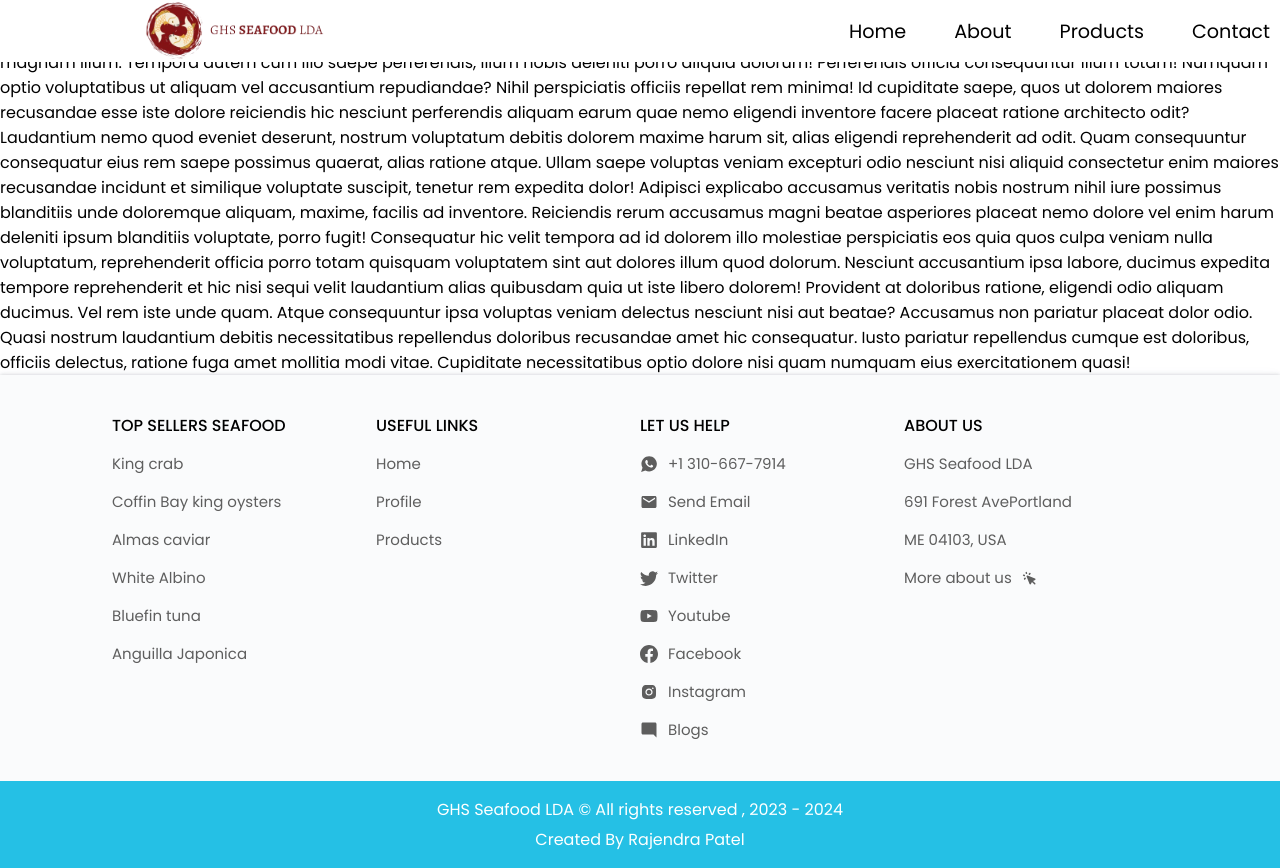
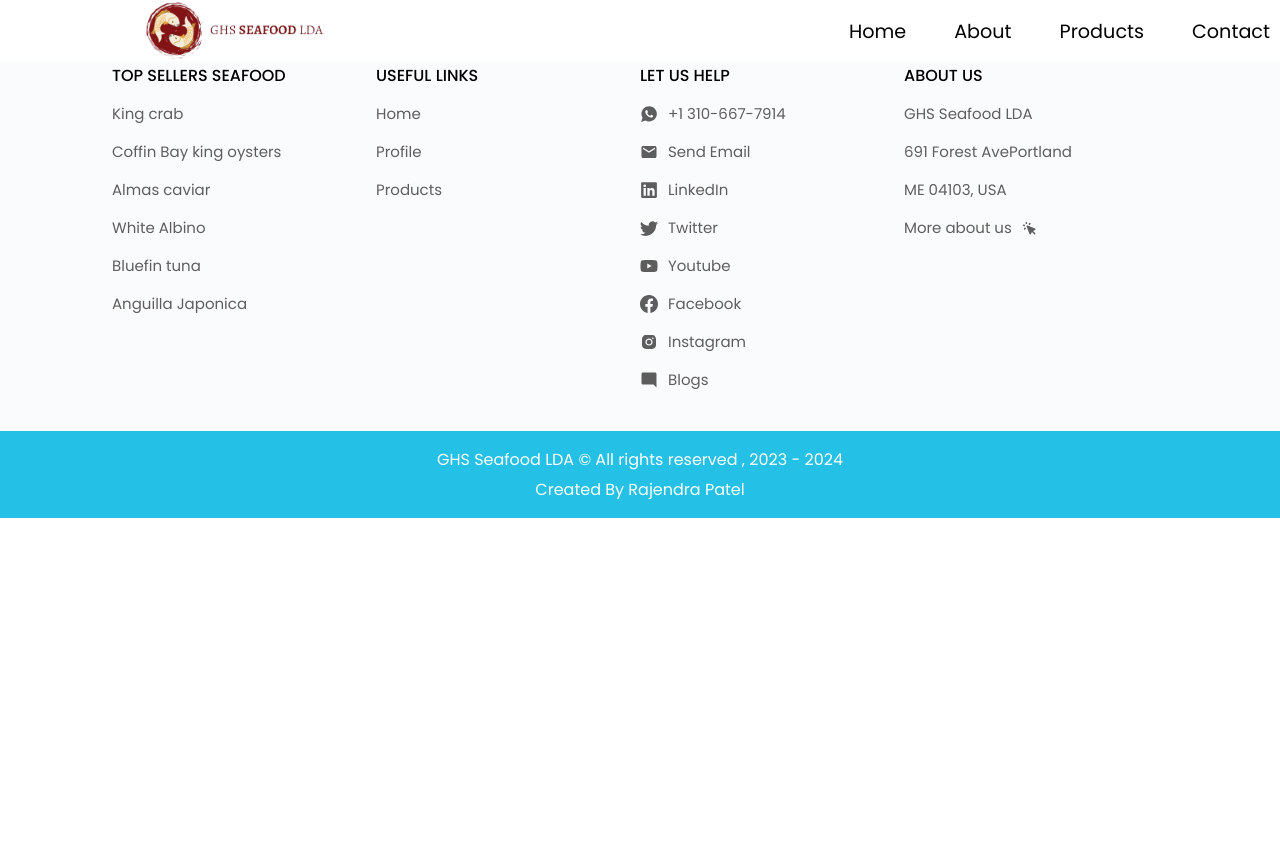
Before and after one commit to centauricoder01/see-food-website, a React (Create React App) app in the folder fishshop/: page /product/1 in a window 1280 px wide. After the commit the page ends 800 px from the top, so only its background shows below. Built offline with nearby package versions, Linux system fonts and the light colour scheme.

Commit message:
Single product page data fixing done

```diff
--- a/fishshop/src/Pages/Product/Product.jsx
+++ b/fishshop/src/Pages/Product/Product.jsx
@@ -10,87 +10,88 @@
         <SingleItem
           Image={require("../../Assets/Product-img/Abalone/1.jpg")}
           title="Abalone"
-          location="/product/product1"
+          location="/product/product8"
         />
-        <SingleItem
-          Image={require("../../Assets/Product-img/Almas_caviar/1.jpg")}
-          title="Almas caviar"
-          location="/product/product2"
-        />
+
         <SingleItem
           Image={require("../../Assets/Product-img/Anguilla_Australis/1.jpg")}
           title="Anguilla Australis"
-          location="/product/product3"
+          location="/product/product4"
         />
         <SingleItem
           Image={require("../../Assets/Product-img/Anguilla_Japonica/1.jpg")}
           title="Anguilla Japonica"
-          location="/product/product4"
+          location="/product/product1"
         />
         <SingleItem
           Image={require("../../Assets/Product-img/Anguilla_anguilla/1.jpg")}
           title="Anguilla anguilla"
-          location="/product/product5"
+          location="/product/product2"
         />
         <SingleItem
           Image={require("../../Assets/Product-img/Anguilla_rostrate/1.png")}
           title="Anguilla rostrate"
-          location="/product/product6"
+          location="/product/product3"
         />
         <SingleItem
           Image={require("../../Assets/Product-img/Bluefin_tuna/1.jpg")}
           title="Bluefin tuna"
-          location="/product/product7"
+          location="/product/product5"
         />
         <SingleItem
           Image={require("../../Assets/Product-img/Canadian_Geoduck_Clam/1.jpg")}
           title="Canadian Geoduck Clam"
-          location="/product/product8"
+          location="/product/product16"
         />
         <SingleItem
           Image={require("../../Assets/Product-img/Coffin_Bay_king_oysters/1.jpg")}
-          title="SomeName"
-          location="/product/product9"
+          title="Coffin Bay king oysters"
+          location="/product/product11"
         />
         <SingleItem
           Image={require("../../Assets/Product-img/European_Dover_Sole/1.jpg")}
-          title="Coffin Bay king oysters"
+          title="European Dover Sole"
+          location="/product/product17"
+        />
+        <SingleItem
+          Image={require("../../Assets/Product-img/King_crab/1.jpg")}
+          title="King crab"
           location="/product/product10"
         />
         <SingleItem
-          Image={require("../../Assets/Product-img/King_crab/1.jpg")}
-          title="SomeName"
-          location="/product/product11"
+          Image={require("../../Assets/Product-img/Percebes/1.webp")}
+          title="Percebes"
+          location="/product/product13"
         />
         <SingleItem
-          Image={require("../../Assets/Product-img/Percebes/1.webp")}
-          title="King crab"
+          Image={require("../../Assets/Product-img/Sea_Cucumber/1.webp")}
+          title="Sea Cucumber"
           location="/product/product12"
         />
         <SingleItem
-          Image={require("../../Assets/Product-img/Sea_Cucumber/1.webp")}
-          title="SomeName"
-          location="/product/product13"
-        />
-        <SingleItem
           Image={require("../../Assets/Product-img/Sea_Urchin/1.jpg")}
-          title="Sea Cucumber"
+          title="Sea Urchin"
           location="/product/product14"
         />
         <SingleItem
           Image={require("../../Assets/Product-img/White_Albino/1.webp")}
           title="White Albino"
-          location="/product/product15"
+          location="/product/product6"
         />
         <SingleItem
           Image={require("../../Assets/Product-img/lobster/1.jpg")}
           title="Lobster"
-          location="/product/product16"
+          location="/product/product9"
         />
         <SingleItem
-          Image={require("../../Assets/Product-img/Almas_caviar/2.jpg")}
+          Image={require("../../Assets/Product-img/Almas_caviar/1.jpg")}
           title="Almas caviar"
-          location="/product/product17"
+          location="/product/product7"
+        />
+        <SingleItem
+          Image={require("../../Assets/Product-img/Copper_River_king_salmon/2.jpg")}
+          title="Copper River King Salmon"
+          location="/product/product15"
         />
       </div>
     </>
--- a/fishshop/src/Pages/Product/SingleProduct.jsx
+++ b/fishshop/src/Pages/Product/SingleProduct.jsx
@@ -8,52 +8,87 @@
     product1: {
       name: "Anguilla Japonica",
       description: "Description for Product 1",
-      img: "$19.99",
+      img: require("../../Assets/Product-img/Anguilla_Japonica/3.jpg"),
     },
     product2: {
       name: "Anguilla Anguilla",
       description: "Description for Product 2",
-      img: "$24.99",
+      img: require("../../Assets/Product-img/Anguilla_anguilla/3.jpg"),
     },
     product3: {
       name: "Anguilla Rostrata",
       description: "Description for Product 2",
-      img: "$24.99",
+      img: require("../../Assets/Product-img/Anguilla_rostrate/3.jpg"),
     },
     product4: {
       name: "Anguilla austrails",
       description: "Description for Product 2",
-      img: "$24.99",
+      img: require("../../Assets/Product-img/Anguilla_Australis/3.jpg"),
     },
     product5: {
       name: "Bluefin Tuna",
       description: "Description for Product 2",
-      img: "$24.99",
+      img: require("../../Assets/Product-img/Bluefin_tuna/3.jpg"),
     },
     product6: {
       name: "White Albino Sturgeon Caviar",
       description: "Description for Product 2",
-      img: "$24.99",
+      img: require("../../Assets/Product-img/White_Albino/3.webp"),
     },
     product7: {
       name: "Almas caviar",
       description: "Description for Product 2",
-      img: "$24.99",
+      img: require("../../Assets/Product-img/Almas_caviar/3.jpg"),
     },
     product8: {
       name: "Abalone",
       description: "Description for Product 2",
-      img: "$24.99",
+      img: require("../../Assets/Product-img/Abalone/3.jpg"),
     },
     product9: {
       name: "Lobster",
       description: "Description for Product 2",
-      img: "$24.99",
+      img: require("../../Assets/Product-img/lobster/3.jpg"),
     },
     product10: {
       name: "King Crab",
       description: "Description for Product 2",
-      img: "$24.99",
+      img: require("../../Assets/Product-img/King_crab/3.webp"),
+    },
+    product11: {
+      name: "Coffin Bay king Oysters",
+      description: "Description for Product 2",
+      img: require("../../Assets/Product-img/Coffin_Bay_king_oysters/3.jpg"),
+    },
+    product12: {
+      name: "Sea Cucumber",
+      description: "Description for Product 2",
+      img: require("../../Assets/Product-img/Sea_Cucumber/3.jpg"),
+    },
+    product13: {
+      name: "Percebes",
+      description: "Description for Product 2",
+      img: require("../../Assets/Product-img/Percebes/3.jpg"),
+    },
+    product14: {
+      name: "Sea Urchin",
+      description: "Description for Product 2",
+      img: require("../../Assets/Product-img/Sea_Urchin/3.jpg"),
+    },
+    product15: {
+      name: "Copper River King Salmon",
+      description: "Description for Product 2",
+      img: require("../../Assets/Product-img/Copper_River_king_salmon/3.webp"),
+    },
+    product16: {
+      name: "Canadian Geoduck Clam",
+      description: "Description for Product 2",
+      img: require("../../Assets/Product-img/Canadian_Geoduck_Clam/3.webp"),
+    },
+    product17: {
+      name: "European Dover Sole",
+      description: "Description for Product 2",
+      img: require("../../Assets/Product-img/European_Dover_Sole/3.jpg"),
     },
   };
 
@@ -65,26 +100,9 @@
     <>
       {product ? (
         <div className="main-singlepro-div">
-          <img
-            src={require("../../Assets/Product-img/Abalone/1.jpg")}
-            alt="img"
-            className="main-singlepro-div-img"
-          />
+          <img src={product.img} alt="img" className="main-singlepro-div-img" />
           <h3>{product.name}</h3>
-          <p>
-            Lorem ipsum dolor sit amet consectetur, adipisicing elit. Optio et
-            delectus natus consectetur laborum. Impedit similique consectetur
-            magni ratione, odio provident, mollitia commodi fugit autem, eos
-            culpa ipsam assumenda modi saepe quis cum? Magni, officia. Dolore,
-            possimus? Aliquam mollitia asperiores, maiores suscipit libero rem
-            dolores. Ab repellendus quaerat saepe, obcaecati fugiat ullam. Quam
-            aliquid minus nisi distinctio a facilis, inventore eius culpa
-            molestiae iusto voluptas dolorum enim aut, alias impedit quidem
-            numquam necessitatibus. Tenetur accusamus iste ullam ipsa repellat
-            adipisci consectetur sit maxime consequatur magnam. Quia minima
-            nihil aliquam quaerat vitae est quas nam nostrum ipsam, sint
-            ducimus, blanditiis doloremque!
-          </p>
+          <p>{product.description}</p>
           <Link to={"/product"}>
             <button className="button-29">
               <BsArrowLeftCircle />
@@ -93,43 +111,7 @@
           </Link>
         </div>
       ) : (
-        <p>
-          Lorem ipsum dolor sit amet consectetur adipisicing elit. Voluptatum
-          officiis fugiat aut, aliquid itaque beatae quas earum amet
-          reprehenderit dolor reiciendis architecto tempore dolores, quidem cum
-          doloremque sint? Error incidunt est animi molestias, iusto at, cumque
-          qui delectus aliquam repudiandae magni atque magnam illum. Tempora
-          autem cum illo saepe perferendis, illum nobis deleniti porro aliquid
-          dolorum! Perferendis officia consequuntur illum totam! Numquam optio
-          voluptatibus ut aliquam vel accusantium repudiandae? Nihil
-          perspiciatis officiis repellat rem minima! Id cupiditate saepe, quos
-          ut dolorem maiores recusandae esse iste dolore reiciendis hic nesciunt
-          perferendis aliquam earum quae nemo eligendi inventore facere placeat
-          ratione architecto odit? Laudantium nemo quod eveniet deserunt,
-          nostrum voluptatum debitis dolorem maxime harum sit, alias eligendi
-          reprehenderit ad odit. Quam consequuntur consequatur eius rem saepe
-          possimus quaerat, alias ratione atque. Ullam saepe voluptas veniam
-          excepturi odio nesciunt nisi aliquid consectetur enim maiores
-          recusandae incidunt et similique voluptate suscipit, tenetur rem
-          expedita dolor! Adipisci explicabo accusamus veritatis nobis nostrum
-          nihil iure possimus blanditiis unde doloremque aliquam, maxime,
-          facilis ad inventore. Reiciendis rerum accusamus magni beatae
-          asperiores placeat nemo dolore vel enim harum deleniti ipsum
-          blanditiis voluptate, porro fugit! Consequatur hic velit tempora ad id
-          dolorem illo molestiae perspiciatis eos quia quos culpa veniam nulla
-          voluptatum, reprehenderit officia porro totam quisquam voluptatem sint
-          aut dolores illum quod dolorum. Nesciunt accusantium ipsa labore,
-          ducimus expedita tempore reprehenderit et hic nisi sequi velit
-          laudantium alias quibusdam quia ut iste libero dolorem! Provident at
-          doloribus ratione, eligendi odio aliquam ducimus. Vel rem iste unde
-          quam. Atque consequuntur ipsa voluptas veniam delectus nesciunt nisi
-          aut beatae? Accusamus non pariatur placeat dolor odio. Quasi nostrum
-          laudantium debitis necessitatibus repellendus doloribus recusandae
-          amet hic consequatur. Iusto pariatur repellendus cumque est doloribus,
-          officiis delectus, ratione fuga amet mollitia modi vitae. Cupiditate
-          necessitatibus optio dolore nisi quam numquam eius exercitationem
-          quasi!
-        </p>
+        <p>Product Not Found !!!</p>
       )}
     </>
   );
```
